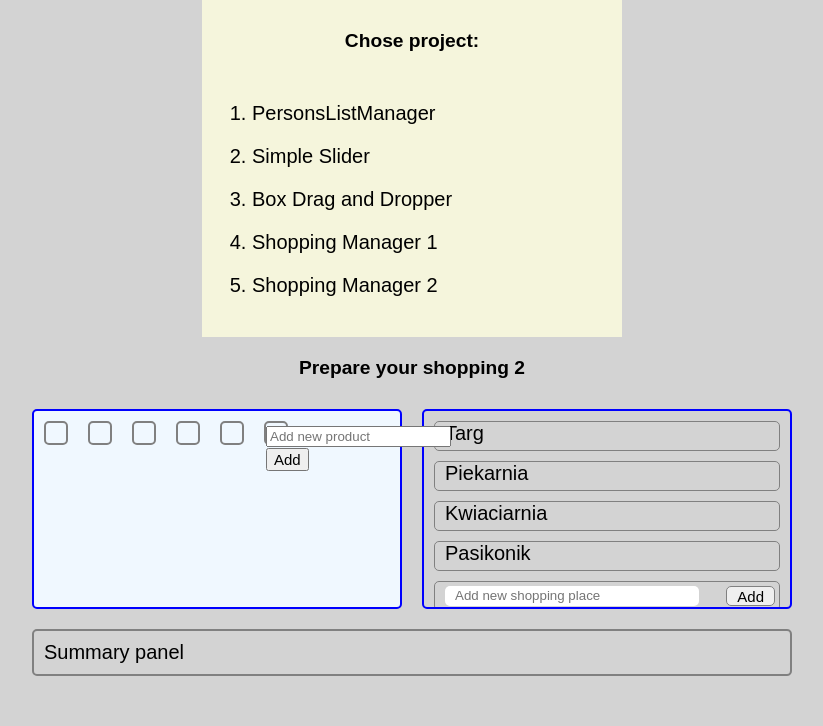
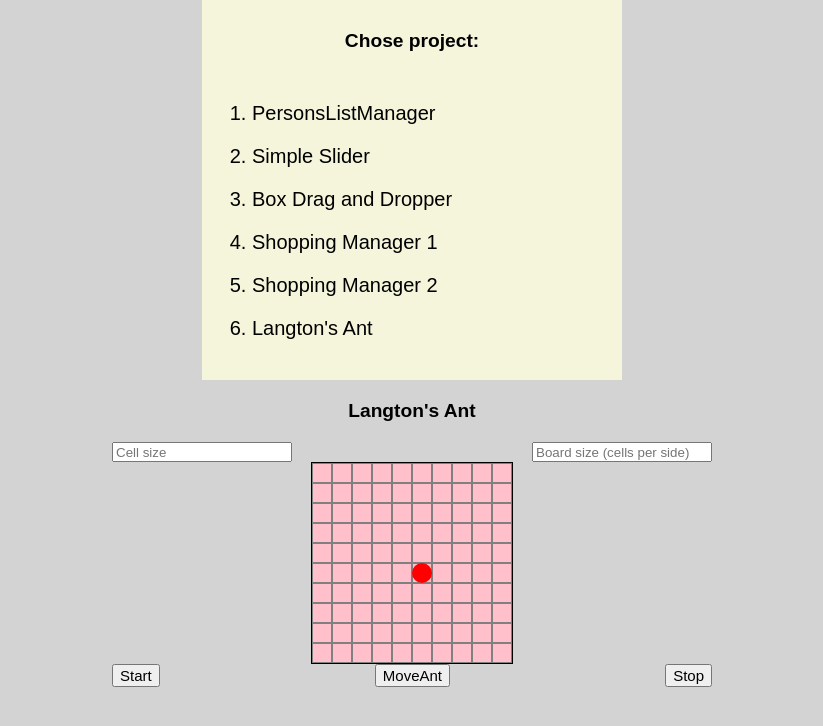
Before and after one commit to Filip-Rogalski/react-list-of-persons-manager, a React (Create React App) app: page / in a window 1280 px wide. Shown: the top 726 px of the page, without its empty margins (228-1051 px from the left). Built offline with nearby package versions, Linux system fonts and the light colour scheme.

Commit message:
New Project: Langtons Ant

```diff
--- /dev/null
+++ b/src/LangtonsAnt.js
@@ -0,0 +1,166 @@
+import React, { Component } from 'react';
+import './langtonsAnt.css'
+
+class LangtonsAnt extends Component {
+    constructor(){
+        super();
+        this.changeCellState = this.changeCellState.bind(this);
+        this.moveAnt = this.moveAnt.bind(this);
+        this.move = this.move.bind(this);
+        this.getAntsCoords = this.getAntsCoords.bind(this);
+        this.getBaseCell = this.getBaseCell.bind(this);
+        this.initializeCells = this.initializeCells.bind(this);
+        this.startMoving = this.startMoving.bind(this);
+        this.stopMoving = this.stopMoving.bind(this);
+        this.state = {cellSize: '10px', cellsPerSide: 10, cells: [], antDirection: 0, positionLeft: 100, positionTop: 100};
+        this.step = 20;
+    }
+
+    startMoving() {
+        this.interval = setInterval(() => this.moveAnt(), 400);
+    }
+
+    stopMoving() {
+        clearInterval(this.interval);
+    }
+
+    moveAnt(){
+        let coords = this.getAntsCoords(this.state.positionLeft, this.state.positionTop);
+        let baseCellIndex = this.getBaseCell(coords[0], coords[1]);
+        if (baseCellIndex >= 0) {
+            let baseCellAlive = this.state.cells[baseCellIndex].alive;
+            this.move(this.state.antDirection, baseCellIndex, baseCellAlive);
+        } else {
+            this.stopMoving();
+        }
+    }
+
+    getBaseCell(coordLeft, coordTop){
+        return coordTop * this.state.cellsPerSide + coordLeft;
+    }
+
+    getAntsCoords(positionLeft, positionTop){
+        let coordLeft = (positionLeft / 20),
+            coordTop = (positionTop / 20);
+        return [coordLeft, coordTop];
+    }
+
+    move(direction, baseCellIndex, baseCellState){
+        this.setState((prevState) => ({
+                antDirection: (prevState.antDirection + 4 + baseCellState) % 4
+            }));
+        if (direction % 2 === 0) {
+            this.setState((prevState) => ({
+                positionLeft: prevState.positionLeft + Math.pow((-1), direction / 2) * baseCellState * this.step
+            }));
+        } else {
+            this.setState((prevState) => ({
+                positionTop: prevState.positionTop + Math.pow((-1), Math.floor(direction / 2)) * baseCellState * this.step
+            }));
+        }
+
+        let prevCells = this.state.cells;
+        prevCells[baseCellIndex].alive *= -1;
+        if (prevCells[baseCellIndex].alive === -1) {
+            prevCells[baseCellIndex].color = 'pink';
+        } else {
+            prevCells[baseCellIndex].color = 'blue';
+        }
+        let newCells = prevCells;
+        this.setState((prevState) => ({
+            cells: newCells
+        }))
+    }
+
+    componentWillMount(){
+        this.initializeCells();
+    }
+
+    initializeCells(){
+        var cellsArray = [];
+        for (var i = 0; i < this.state.cellsPerSide * this.state.cellsPerSide; i++) {
+            cellsArray.push({id: i, alive: -1, color: 'pink'});
+        }
+        this.setState({cells: cellsArray});
+    }
+
+    changeCellState(e){
+        var prevCellsArray = this.state.cells;
+        var cellId = e.target.id;
+        prevCellsArray[cellId].alive *= -1;
+        if (prevCellsArray[cellId].alive === -1) {
+            prevCellsArray[cellId].color = 'pink';
+        } else {
+            prevCellsArray[cellId].color = 'blue';
+        }
+        var newCellsArray = prevCellsArray;
+        this.setState({cells: newCellsArray});
+    }
+
+    render(){
+        return(
+            <div>
+                <div className="row1">
+                    <h1>Langton's Ant</h1>
+                </div>
+                <div className="row1">
+                    <div className="settingsPanel">
+                        <input type="number" id="cellSize" placeholder="Cell size"></input>
+                        <input type="number" id="cellsPerSide" placeholder="Board size (cells per side)"></input>
+                    </div>
+                </div>
+                    <AntsBoard cells={this.state.cells} cellHandler={this.changeCellState} positionLeft={this.state.positionLeft} positionTop={this.state.positionTop} />
+                <div className="row1">
+                    <div className="controlPanel">
+                        <button id="startBtn" onClick={this.startMoving}>Start</button>
+                        <button id="stopBtn" onClick={this.stopMoving}>Stop</button>
+                        <button id="moveBtn" onClick={this.moveAnt}>MoveAnt</button>
+                    </div>
+                </div>
+            </div>
+        )
+    }
+}
+
+class AntsBoard extends Component {
+    render(){
+        return(
+            <div className="row1">
+                <div className="antsBoard">
+            {this.props.cells.map(cell => (
+                        <Cell key={cell.id} id={cell.id} handler={this.props.cellHandler} alive={cell.alive} color={cell.color}/>
+                    ))}
+                    <Ant positionLeft={this.props.positionLeft} positionTop={this.props.positionTop} />
+                </div>
+            </div>
+        )
+    }
+}
+
+class Ant extends Component {
+    render(){
+        return(
+            <div className="ant" style={{'left': this.props.positionLeft, 'top': this.props.positionTop}}></div>
+        )
+    }
+}
+
+class Cell extends Component {
+
+    componentWillMount(){
+        if (this.props.alive === -1) {
+            this.setState({color: 'pink'});
+        } else {
+            this.setState({color: 'blue'});
+        }
+    }
+
+    render(){
+        return(
+            <div className="antsCell" id={this.props.id} data-alive={this.props.alive} onClick={this.props.handler} style={{'backgroundColor': this.props.color}}></div>
+        )
+    }
+}
+
+
+export default LangtonsAnt
--- a/src/Menu.js
+++ b/src/Menu.js
@@ -11,7 +11,8 @@ class Menu extends Component {
                     <li data-index='1' onClick={this.props.handler}>Simple Slider</li>
                     <li data-index='2' onClick={this.props.handler}>Box Drag and Dropper</li>
                     <li data-index='3' onClick={this.props.handler}>Shopping Manager 1</li>
-            <li data-index='4' onClick={this.props.handler}>Shopping Manager 2</li>
+                    <li data-index='4' onClick={this.props.handler}>Shopping Manager 2</li>
+                    <li data-index='5' onClick={this.props.handler}>Langton's Ant</li>
                 </ol>
             </div>
         )
--- a/src/index.js
+++ b/src/index.js
@@ -7,11 +7,12 @@ import PersonsListManager from './PersonsListManager';
 import BoxDragAndDropper from './BoxDragAndDropper';
 import ShoppingManager from './ShoppingManager';
 import ShoppingManager2 from './ShoppingManager2';
+import LangtonsAnt from './LangtonsAnt';
 
 class App extends Component {
     constructor(){
         super();
-        this.state = {visibleProjectIndex: 4};
+        this.state = {visibleProjectIndex: 5};
         this.projectToggler = this.projectToggler.bind(this);
     }
 
@@ -27,6 +28,7 @@ class App extends Component {
             {this.state.visibleProjectIndex === 1 && <SimpleSlider />}{this.state.visibleProjectIndex === 2 && <BoxDragAndDropper />}
             {this.state.visibleProjectIndex === 3 && <ShoppingManager />}
             {this.state.visibleProjectIndex === 4 && <ShoppingManager2 />}
+            {this.state.visibleProjectIndex === 5 && <LangtonsAnt />}
             </div>
         )
     }
--- /dev/null
+++ b/src/langtonsAnt.css
@@ -0,0 +1,58 @@
+.row1 {
+    width: 600px;
+    height: auto;
+    margin: 0 auto;
+}
+
+
+.row1:after {
+    content: '';
+    display: block;
+    clear: both;
+}
+
+.settingsPanel input {
+    box-sizing: border-box;
+    width: 30%;
+    height: 20px;
+}
+
+#cellSize, #startBtn {
+    float: left;
+}
+
+#cellsPerSide, #stopBtn {
+    float: right;
+}
+
+#moveBtn {
+    display: block;
+    margin: 0 auto;
+}
+
+.antsBoard {
+    width: 200px;
+    height: 200px;
+    border: 1px solid black;
+    margin: 0 auto;
+    box-sizing: content-box;
+    position: relative;
+}
+
+.antsCell {
+    width: 20px;
+    height: 20px;
+    border: 1px solid grey;
+    box-sizing: border-box;
+    float: left;
+}
+
+.ant {
+    position: absolute;
+    width: 20px;
+    height: 20px;
+    border-radius: 50%;
+    background-color: red;
+    z-index: 3;
+    box-sizing: border-box;
+}
```
Also changed, not shown: 1 other file (tests, documents, lock files or other folders).
